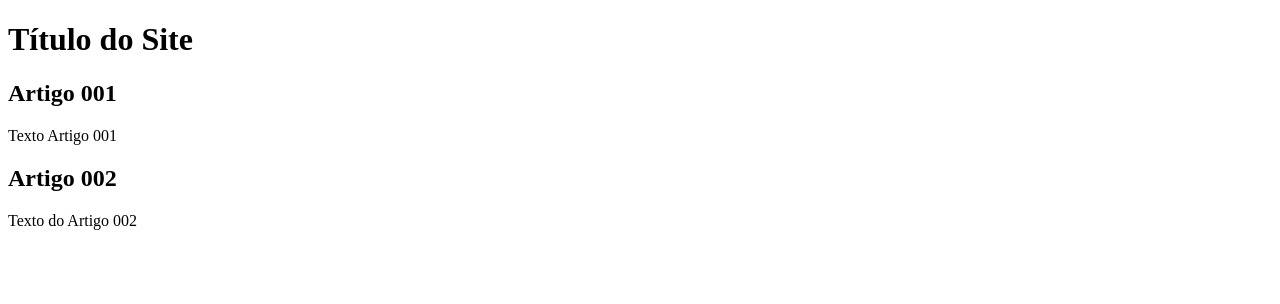
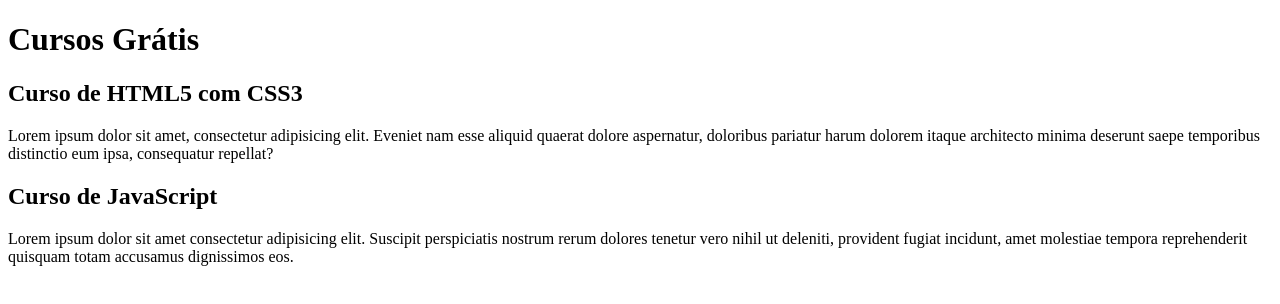
Before and after one commit to leonardomosso/projeto-site, a plain HTML site: page index.html in a window 1280 px wide. Drawn offline with Linux system fonts and the light colour scheme.

Commit message:
Comecei a escrever conteúdo

```diff
--- a/index.html
+++ b/index.html
@@ -9,15 +9,15 @@
 <body>
     <main>
         <header>
-            <h1>Título do Site</h1>
+            <h1>Cursos Grátis</h1>
         </header>
         <article>
-            <h2>Artigo 001</h2>
-            <p>Texto Artigo 001</p>
+            <h2>Curso de HTML5 com CSS3</h2>
+            <p>Lorem ipsum dolor sit amet, consectetur adipisicing elit. Eveniet nam esse aliquid quaerat dolore aspernatur, doloribus pariatur harum dolorem itaque architecto minima deserunt saepe temporibus distinctio eum ipsa, consequatur repellat?</p>
         </article>
         <article>
-            <h2>Artigo 002</h2>
-            <p>Texto do Artigo 002</p>
+            <h2>Curso de JavaScript</h2>
+            <p>Lorem ipsum dolor sit amet consectetur adipisicing elit. Suscipit perspiciatis nostrum rerum dolores tenetur vero nihil ut deleniti, provident fugiat incidunt, amet molestiae tempora reprehenderit quisquam totam accusamus dignissimos eos.</p>
         </article>
     </main>
 
```
